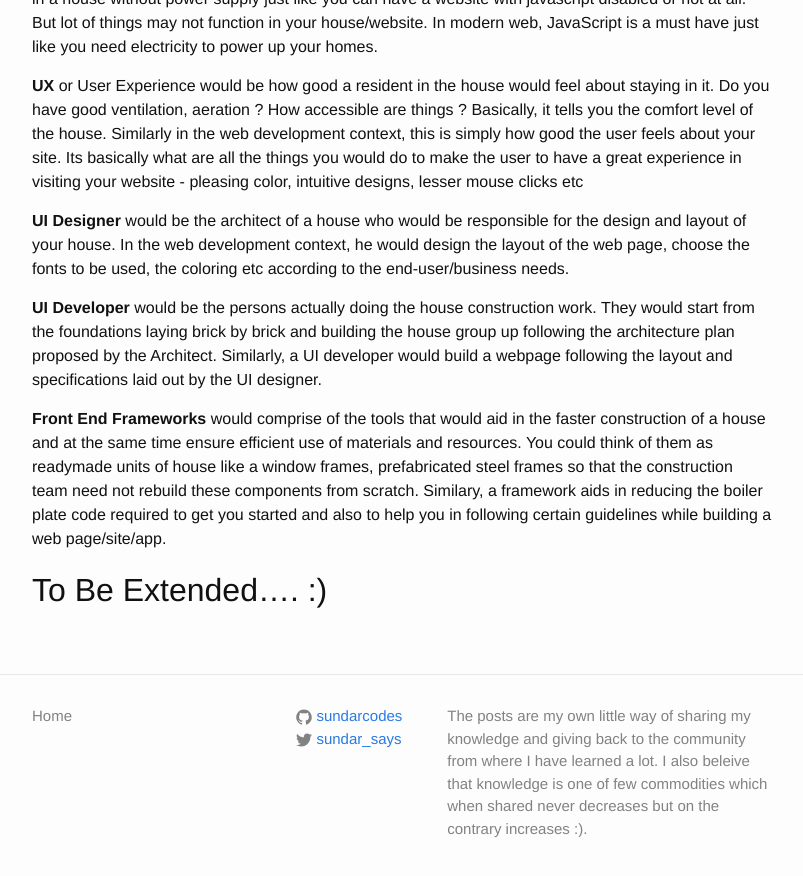
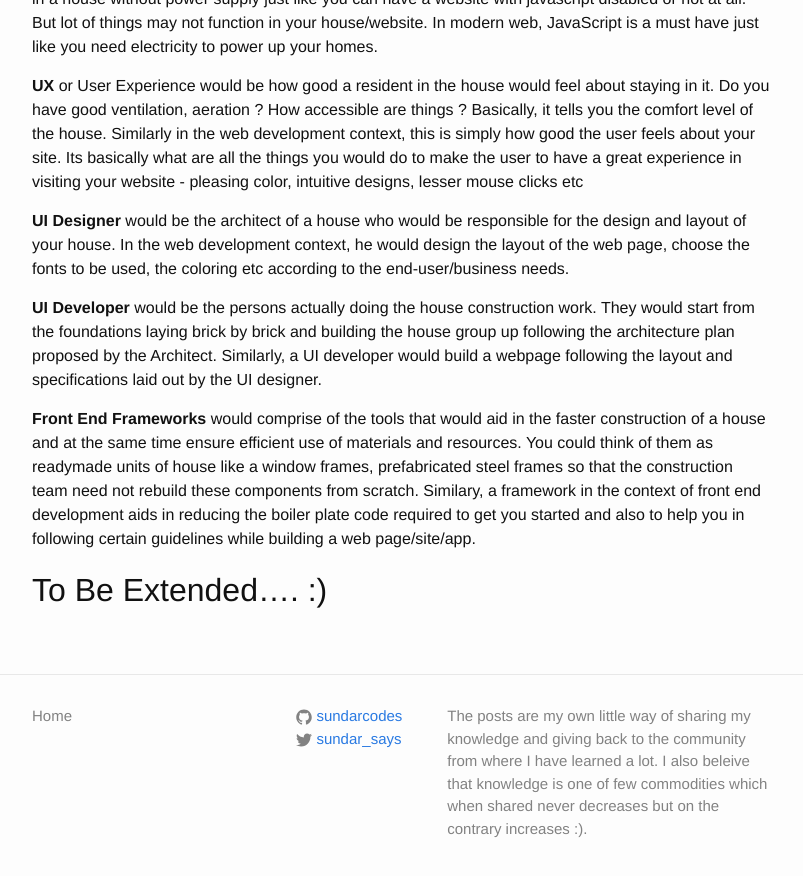
Before and after one commit to sundarcodes/mySite, a Jekyll site: the page built from _posts/2017-08-01-frontend-development-analogy.markdown, in a window 1280 px wide and 900 px high, scrolled down 585 px. Shown: the top 876 px of the window, without its empty margins (238-1041 px from the left). Built offline with Jekyll 4.4.1, drawn with Linux system fonts in a browser that asks for light colours; comment, search, counter and statistics services are not loaded.

Commit message:
Added Front End Framework Analogy

```diff
--- a/_posts/2017-08-01-frontend-development-analogy.markdown
+++ b/_posts/2017-08-01-frontend-development-analogy.markdown
@@ -22,7 +22,7 @@ I am going to compare building a website to building a house where :
 
 **UI Developer** would be the persons actually doing the house construction work. They would start from the foundations laying brick by brick and building the house group up following the architecture plan proposed by the Architect. Similarly, a UI developer would build a webpage following the layout and specifications laid out by the UI designer.
 
-**Front End Frameworks** would comprise of the tools that would aid in the faster construction of a house and at the same time ensure efficient use of materials and resources. You could think of them as readymade units of house like a window frames, prefabricated steel frames so that the construction team need not rebuild these components from scratch. Similary, a framework aids in reducing the boiler plate code required to get you started and also to help you in following certain guidelines while building a web page/site/app.
+**Front End Frameworks** would comprise of the tools that would aid in the faster construction of a house and at the same time ensure efficient use of materials and resources. You could think of them as readymade units of house like a window frames, prefabricated steel frames so that the construction team need not rebuild these components from scratch. Similary, a framework in the context of front end development aids in reducing the boiler plate code required to get you started and also to help you in following certain guidelines while building a web page/site/app.
 
 
 ## To Be Extended.... :)
```
